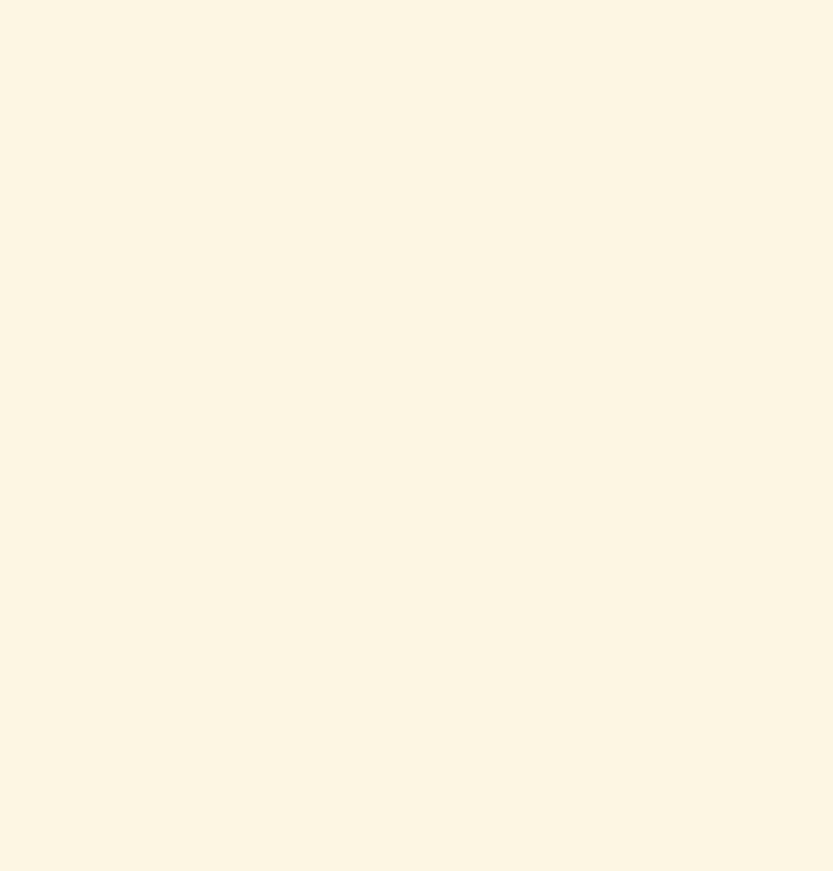
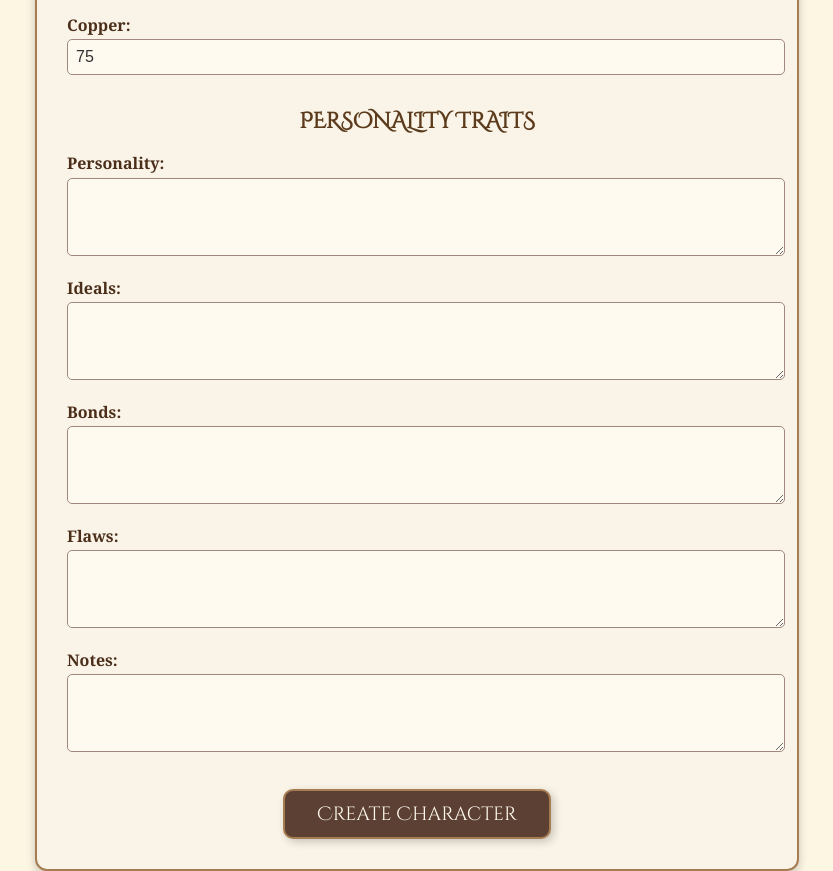
Before and after one commit to Roalexx/dnd, a React (Create React App) app in the folder frontend/: page /create-character in a window 1280 px wide. Shown: the part 1238-2109 px from the top of the page, without its empty margins (223-1056 px from the left). Before the commit the page ends 1064 px from the top, so only its background shows below. Built offline with nearby package versions, Linux system fonts and the light colour scheme; no server answers.

Commit message:
v0.102 create character updates

```diff
--- a/frontend/src/components/CharacterForm.css
+++ b/frontend/src/components/CharacterForm.css
@@ -178,3 +178,19 @@ li {
   margin-bottom: 2rem;
   box-shadow: 2px 2px 8px rgba(0, 0, 0, 0.1);
 }
+.submit-button {
+  background-color: #5c4033;
+  color: #fffaf0;
+  font-size: 1.2rem;
+  padding: 0.6rem 2rem;
+  border: 2px solid #a67c52;
+  border-radius: 10px;
+  cursor: pointer;
+  font-family: "Cinzel Decorative", serif;
+  box-shadow: 3px 3px 8px rgba(0, 0, 0, 0.2);
+  transition: background-color 0.3s ease;
+}
+
+.submit-button:hover {
+  background-color: #7a5238;
+}
--- a/frontend/src/pages/CreateCharacter.jsx
+++ b/frontend/src/pages/CreateCharacter.jsx
@@ -3,6 +3,12 @@ import api from "../api/axios";
 import ClassDetailOptions from "../components/ClassDetailOptions";
 import RaceDetailOptions from "../components/RaceDetailOptions";
 import "../components/CharacterForm.css";
+import {
+  calculateHitPoints,
+  calculateArmorClass,
+  calculateSpeed,
+  getCharacterSizeId,
+} from "../utils/characterCalculations";
 
 const CLASS_DEFAULT_STATS = {
   Barbarian: [15, 14, 14, 8, 10, 8],
@@ -21,11 +27,6 @@ const CLASS_DEFAULT_STATS = {
 
 const SCORE_COST = [0, 1, 2, 3, 4, 5, 7, 9];
 
-const extractSizeFromDescription = (desc) => {
-  const match = desc.match(/Your size is (\w+)/i);
-  return match ? match[1] : null;
-};
-
 function CreateCharacter() {
   const [dropdowns, setDropdowns] = useState({
     races: [],
@@ -35,8 +36,29 @@ function CreateCharacter() {
     ability_scores: [],
   });
 
+  const updateScore = (index, delta) => {
+    const newScore = scores[index] + delta;
+    if (newScore < 8 || newScore > 15) return;
+
+    const tempScores = [...scores];
+    const newTotal = scores.reduce(
+      (sum, val, i) =>
+        i === index
+          ? sum + SCORE_COST[newScore - 8]
+          : sum + SCORE_COST[val - 8],
+      0
+    );
+
+    if (newTotal > 27) return;
+
+    tempScores[index] = newScore;
+    setScores(tempScores);
+  };
+
   const [selectedClass, setSelectedClass] = useState("");
   const [selectedRace, setSelectedRace] = useState("");
+  const [selectedAlignmentId, setSelectedAlignmentId] = useState("");
+  const [characterName, setCharacterName] = useState("");
 
   const [classMap, setClassMap] = useState(null);
   const [selectedClassData, setSelectedClassData] = useState(null);
@@ -44,13 +66,31 @@ function CreateCharacter() {
   const [selectedAbilityBonusChoices, setSelectedAbilityBonusChoices] =
     useState([]);
   const [fixedAbilityBonuses, setFixedAbilityBonuses] = useState([]);
-
   const [classLevelData, setClassLevelData] = useState(null);
   const [scores, setScores] = useState([8, 8, 8, 8, 8, 8]);
   const [remainingPoints, setRemainingPoints] = useState(27);
-
   const [showClassOptions, setShowClassOptions] = useState(false);
   const [showRaceOptions, setShowRaceOptions] = useState(false);
+  const [currency, setCurrency] = useState({
+    gold: 75,
+    silver: 20,
+    copper: 75,
+  });
+  const [personalityTraits, setPersonalityTraits] = useState({
+    personality: "",
+    ideals: "",
+    bonds: "",
+    flaws: "",
+    notes: "",
+  });
+
+  const hitPoints = calculateHitPoints(
+    selectedClassData?.hit_die || 8,
+    scores[2]
+  );
+  const armorClass = calculateArmorClass(scores[1]);
+  const speed = calculateSpeed(selectedRaceData);
+  const characterSizeId = getCharacterSizeId(selectedRaceData);
 
   useEffect(() => {
     const fetchDropdowns = async () => {
@@ -144,39 +184,17 @@ function CreateCharacter() {
     fetchRaceDetails();
   }, [selectedRace, dropdowns.races]);
 
-  const updateScore = (index, delta) => {
-    const newScore = scores[index] + delta;
-    if (newScore < 8 || newScore > 15) return;
-    const tempScores = [...scores];
-    const newTotal = scores.reduce(
-      (sum, val, i) =>
-        i === index
-          ? sum + SCORE_COST[newScore - 8]
-          : sum + SCORE_COST[val - 8],
-      0
-    );
-    if (newTotal > 27) return;
-    tempScores[index] = newScore;
-    setScores(tempScores);
-  };
-
-  const labels = ["STR", "DEX", "CON", "INT", "WIS", "CHA"];
-  const racialBonusMap = {};
-
-  fixedAbilityBonuses.forEach(({ name, value }) => {
-    if (name) racialBonusMap[name] = (racialBonusMap[name] || 0) + value;
-  });
-
-  selectedAbilityBonusChoices.forEach((name) => {
-    if (name) racialBonusMap[name] = (racialBonusMap[name] || 0) + 1;
-  });
-
   return (
     <div className="character-form medieval-theme">
       <h2>Create Your Hero</h2>
 
       <label>Character Name:</label>
-      <input type="text" placeholder="Enter name..." />
+      <input
+        type="text"
+        placeholder="Enter name..."
+        value={characterName}
+        onChange={(e) => setCharacterName(e.target.value)}
+      />
 
       <label>Class:</label>
       <select onChange={(e) => setSelectedClass(e.target.value)}>
@@ -243,7 +261,7 @@ function CreateCharacter() {
       )}
 
       <label>Alignment:</label>
-      <select>
+      <select onChange={(e) => setSelectedAlignmentId(e.target.value)}>
         <option value="">Select</option>
         {dropdowns.alignments.map((a) => (
           <option key={a.id} value={a.id}>
@@ -267,21 +285,26 @@ function CreateCharacter() {
         </p>
       </div>
 
-      {scores.map((score, idx) => {
-        const label = labels[idx];
-        const bonus = racialBonusMap[label] || 0;
-        const total = score + bonus;
+      {["STR", "DEX", "CON", "INT", "WIS", "CHA"].map((label, idx) => {
+        const bonus =
+          (fixedAbilityBonuses.find((b) => b.name === label)?.value || 0) +
+          (selectedAbilityBonusChoices.filter((b) => b === label).length || 0);
+        const total = scores[idx] + bonus;
 
         return (
           <div key={label} className="score-row">
             <label>{label}:</label>
-            <button disabled={score <= 8} onClick={() => updateScore(idx, -1)}>
+            <button
+              disabled={scores[idx] <= 8}
+              onClick={() => updateScore(idx, -1)}
+            >
               -
             </button>
             <input value={total} readOnly />
             <button
               disabled={
-                score >= 15 || SCORE_COST[score + 1 - 8] > remainingPoints
+                scores[idx] >= 15 ||
+                SCORE_COST[scores[idx] + 1 - 8] > remainingPoints
               }
               onClick={() => updateScore(idx, 1)}
             >
@@ -301,6 +324,54 @@ function CreateCharacter() {
           </div>
         );
       })}
+
+      <h3 style={{ textAlign: "center", marginTop: "2rem" }}>CURRENCY</h3>
+      <div className="currency-section">
+        {["gold", "silver", "copper"].map((type) => (
+          <div key={type}>
+            <label>{type.charAt(0).toUpperCase() + type.slice(1)}:</label>
+            <input
+              type="number"
+              min={0}
+              inputMode="numeric"
+              pattern="[0-9]*"
+              value={currency[type]}
+              onChange={(e) => {
+                const value = parseInt(e.target.value);
+                if (Number.isInteger(value) && value >= 0) {
+                  setCurrency((prev) => ({ ...prev, [type]: value }));
+                }
+              }}
+            />
+          </div>
+        ))}
+      </div>
+
+      <h3 style={{ textAlign: "center", marginTop: "2rem" }}>
+        PERSONALITY TRAITS
+      </h3>
+      <div className="personality-section">
+        {Object.keys(personalityTraits).map((key) => (
+          <div key={key}>
+            <label>{key.charAt(0).toUpperCase() + key.slice(1)}:</label>
+            <textarea
+              value={personalityTraits[key]}
+              onChange={(e) =>
+                setPersonalityTraits((prev) => ({
+                  ...prev,
+                  [key]: e.target.value,
+                }))
+              }
+            />
+          </div>
+        ))}
+      </div>
+
+      <div style={{ textAlign: "center", marginTop: "2rem" }}>
+        <button type="button" className="submit-button">
+          Create Character
+        </button>
+      </div>
     </div>
   );
 }
--- /dev/null
+++ b/frontend/src/utils/characterCalculations.js
@@ -0,0 +1,18 @@
+export function calculateHitPoints(hitDie, conScore, level = 1) {
+  const conMod = Math.floor((conScore - 10) / 2);
+  const avgPerLevel = Math.floor(hitDie / 2) + 1;
+  return hitDie + (level - 1) * (avgPerLevel + conMod);
+}
+
+export function calculateArmorClass(dexScore) {
+  const dexMod = Math.floor((dexScore - 10) / 2);
+  return 10 + dexMod; // default base armor
+}
+
+export function calculateSpeed(raceData) {
+  return raceData?.speed || 30;
+}
+
+export function getCharacterSizeId(raceData) {
+  return raceData?.size?.id || null;
+}
```
